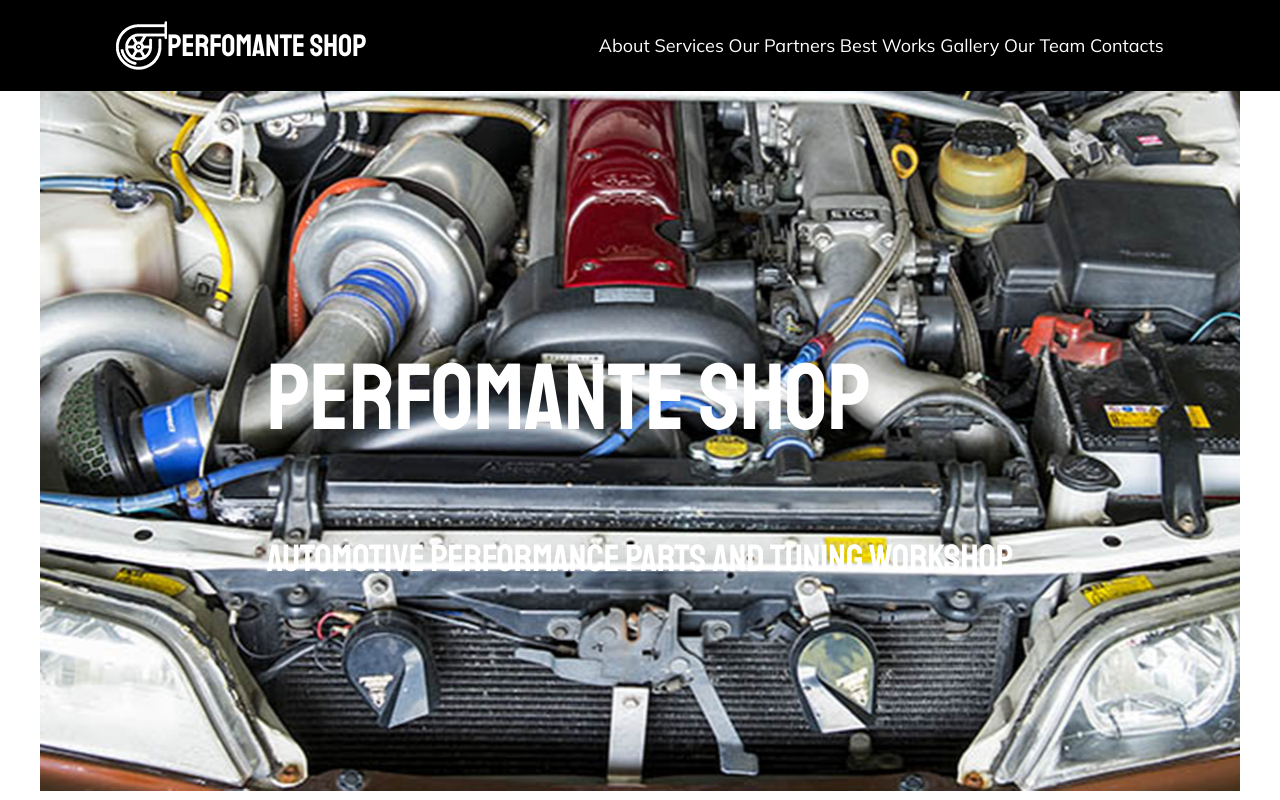
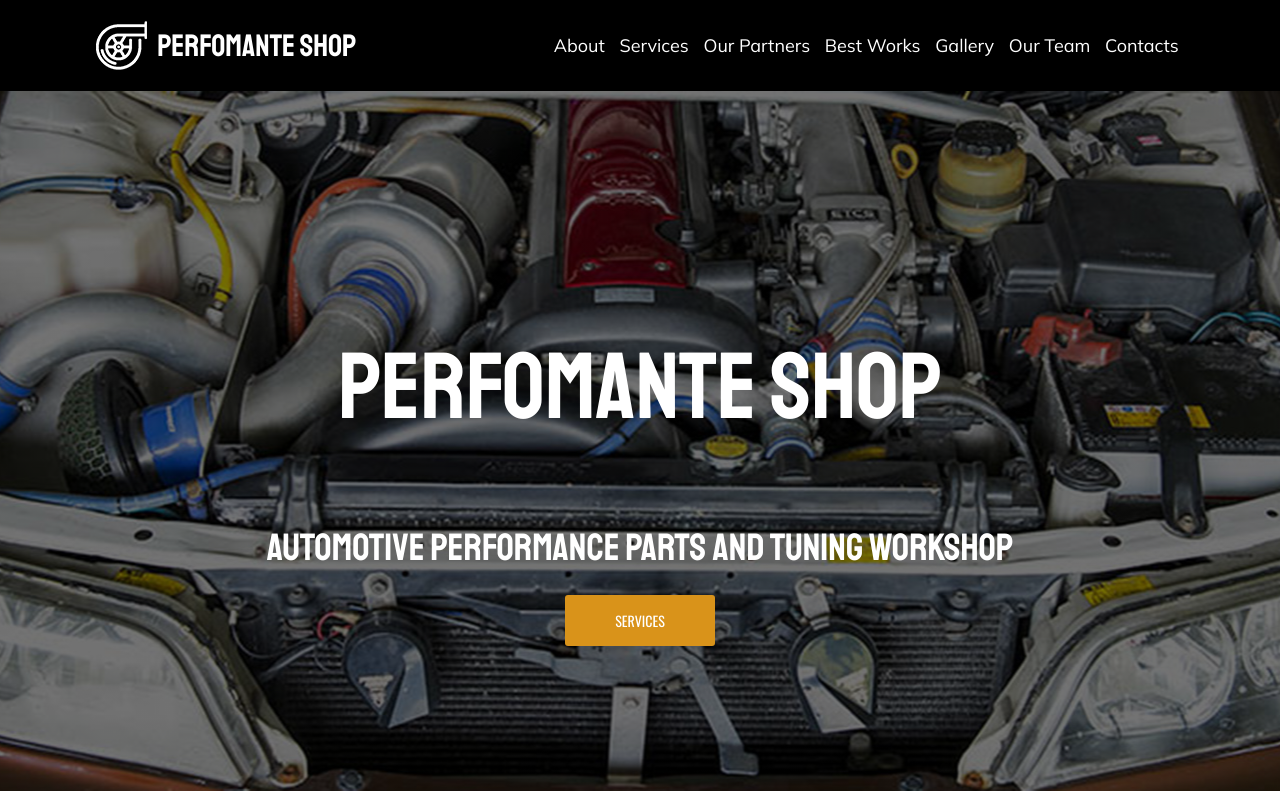
Before and after one commit to DaniRriveE/workshop-website, a plain HTML site: page index.html in a window 1280 px wide. Shown: the top 800 px of the page. Drawn offline with nearby package versions, Linux system fonts and the light colour scheme.

Commit message:
updated css for header

```diff
--- a/css/index.css
+++ b/css/index.css
@@ -61,12 +61,15 @@ header {
     height: 91px;
     display: flex;
     justify-content: space-around;
+    /*make less spaced*/
     align-items: center;
+    /*sliding header?*/
 }
 
 header .logo {
+    min-width: 260px;
     display: flex;
-    justify-content: ;
+    justify-content: space-between;
     align-items: center;
 }
 
@@ -76,21 +79,22 @@ header .logo img {
     /*Бо розтягувало, може є інший спосіб?*/
 }
 
-header .menu {
+header nav.menu {
     display: block;
-    /*justify-content: space-evenly;
-    align-items: center;*/
 }
 
 header .menu a {
     font-family: 'Mulish', sans-serif;
     font-size: 18px;
     color: var(--secondary-color);
+    transition: color 150ms linear;
     text-decoration: none;
+    margin: 5px;
 }
 header .menu a:hover {
     color: var(--brand-color);
-    /*smooth color transition?*/
+    transition: color 150ms linear;
+    /*smooth color transition, ok?*/
 
 }
 
@@ -98,21 +102,53 @@ header .menu a:hover {
 /*Body*/
 
 section {
-    max-width: 1200px;
+    /*max-width: 1200px; How to set this to width of content*/
     margin: auto;
 }
 /*Cover*/
 
 #cover {
-    width: 1903px; /*Всупереч рядками вище - зробити окремі контейнери для тексту в яких той макс відтс поставити?*/
-    background-image: url(../img/engineBay_cover.jpg);
+    /*Всупереч рядками вище - зробити окремі контейнери для тексту в яких той макс відтс поставити?*/
+    min-height: 700px;
+    background: linear-gradient(rgba(0,0,0,0.55),rgba(0,0,0,0.55)), url(../img/engineBay_cover.jpg);
     background-position: center;
     background-size: cover;
-    min-height: 700px;
+    display: flex;
+    align-items: center;
+    justify-content: center;
+}
+#slide1 {
+    /*make height same as parent*/
+    width: 100%;
     display: flex;
     align-items: center;
     justify-content: center;
     flex-direction: column;
+}
+
+#slide1-text {
+    text-align: center;
+    display: block;
+    /*space elements evenly*/
+}
+
+.primary-button {
+    font-family: 'Oswald', sans-serif;
+    font-size: 14px;
+    text-transform: uppercase;
+    color: var(--secondary-color);
+    background-color: var(--brand-color);
+    text-decoration: none;
+    border-radius: 3px;
+    transition: color 150ms linear;
+    transition: background-color 150ms linear;
+    padding: 15px 50px 15px 50px;
+}
+
+.primary-button:hover {
+    background-color: var(--secondary-color);
+    color: var(--main-color);
+    /*transition: color 150ms linear;*/
 }
 
 #cover h2, h3 {
@@ -120,6 +156,10 @@ section {
 }
 #cover h2 {
     font-size: 94px;
+}
+
+@media (min-width: 660px){
+
 }
 
 /*About*/
--- a/index.html
+++ b/index.html
@@ -26,8 +26,11 @@
     <main>
         <section id="cover">
             <div id="slide1">
-                <h2>Perfomante Shop</h2>
-                <h3>Automotive performance parts and tuning workshop</h3>
+                <div id="slide1-text">
+                    <h2>Perfomante Shop</h2>
+                    <h3>Automotive performance parts and tuning workshop</h3>
+                    <a class="primary-button" href="#services">Services</a>
+                </div>
             </div>
             <div id="slide2">
             </div>
```
Also changed, not shown: img/mechanic-one.png (added), img/mechanic-three.png (added), img/mechanic-two.png (added).
